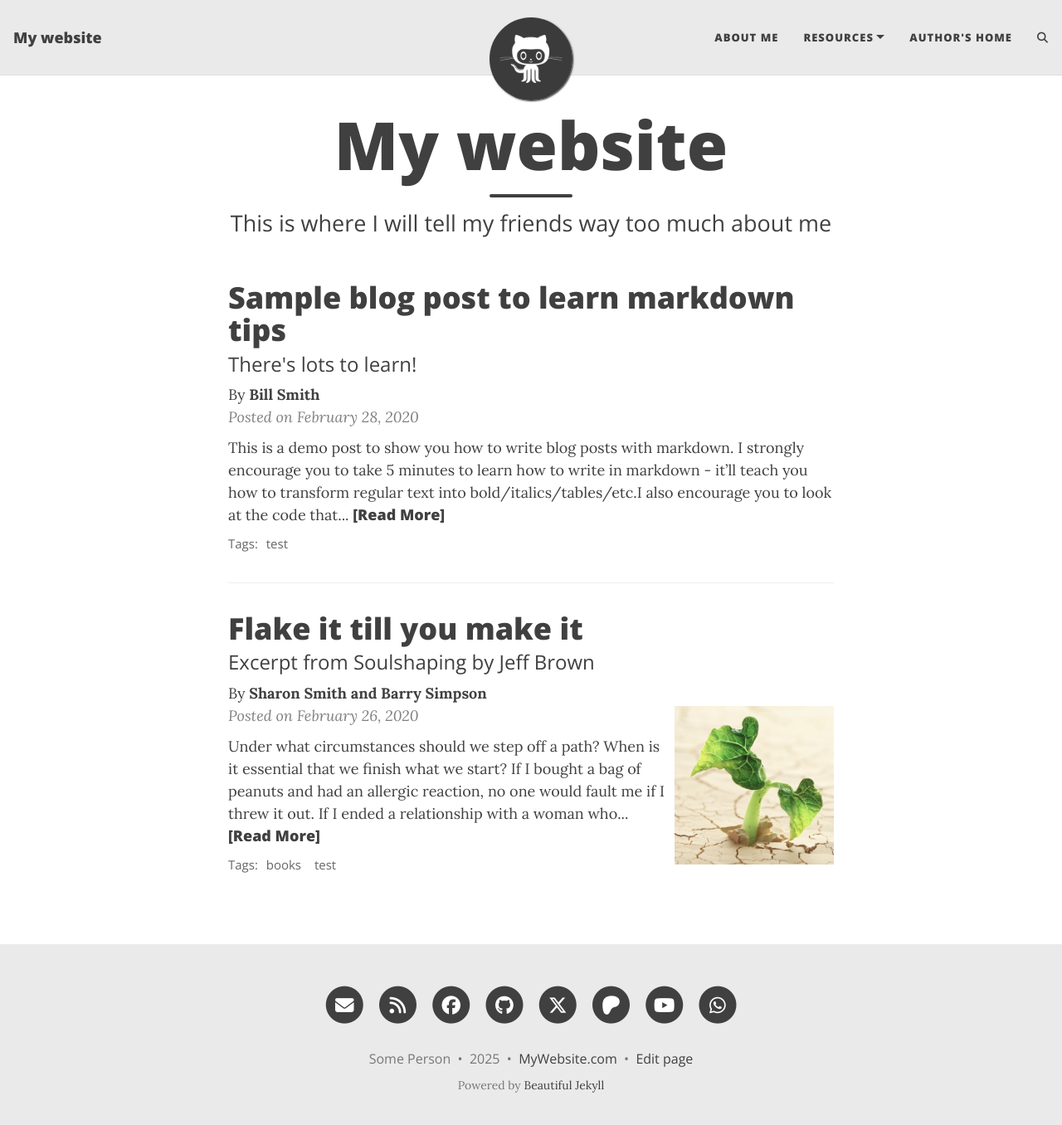
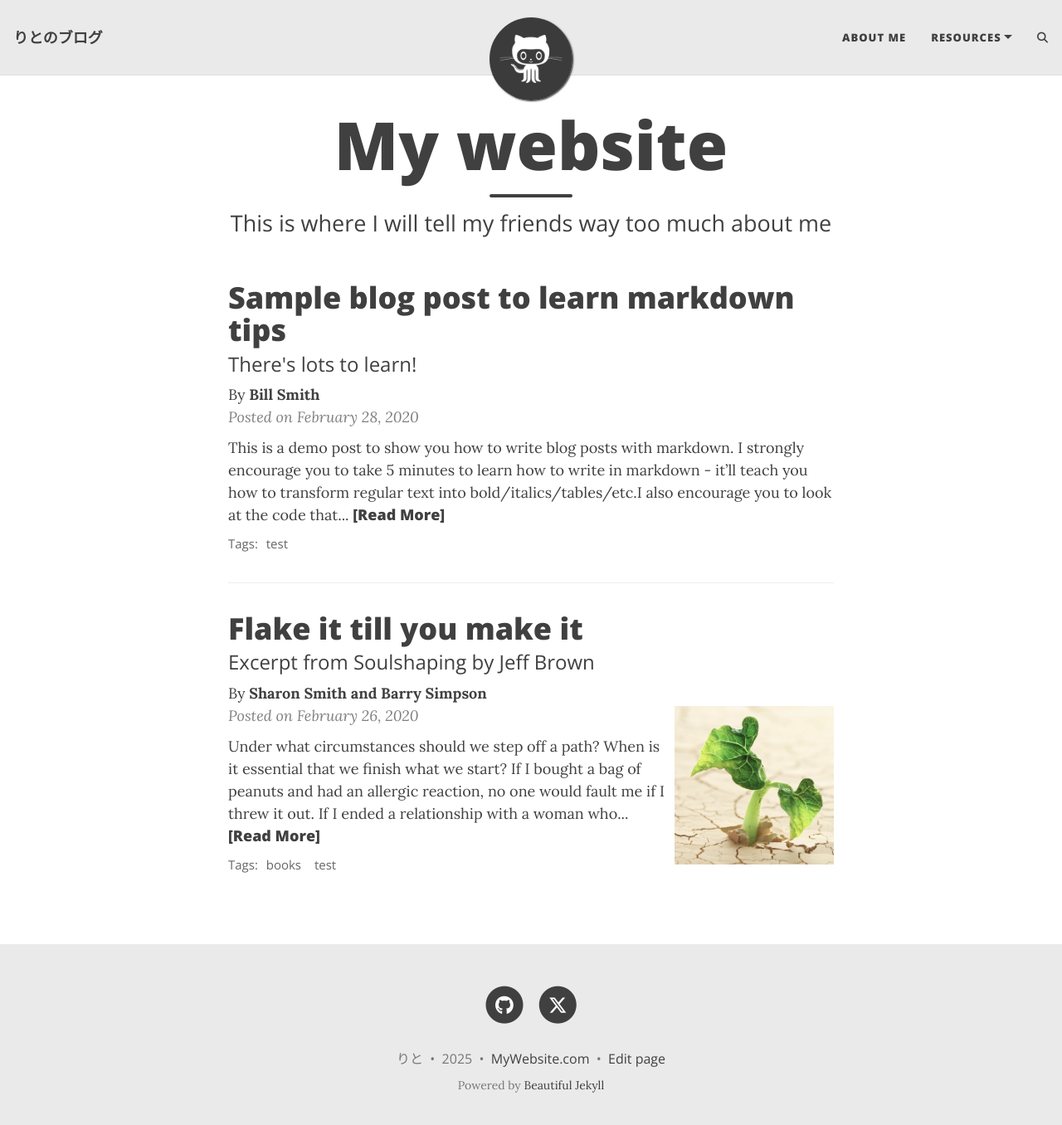
Before and after one commit to mikami1004/blog, a Jekyll site: the page built from index.html, in a window 1280 px wide and 1369 px high. Shown: the top 1356 px of the window at 83% size. Built offline with Jekyll 4.4.1, drawn with Linux system fonts in a browser that asks for light colours; the list of posts is cut into pages by our own code; comment, search, counter and statistics services are not loaded; some of the changed lines change nothing that is shown.

Commit message:
some change

```diff
--- a/_config.yml
+++ b/_config.yml
@@ -10,10 +10,10 @@
 ############################
 
 # Name of website
-title: My website
+title: りとのブログ
 
 # Your name to show in the footer
-author: Some Person
+author: りと
 
 ###############################################
 # --- List of links in the navigation bar --- #
@@ -24,7 +24,7 @@ navbar-links:
   Resources:
     - Beautiful Jekyll: "https://beautifuljekyll.com"
     - Learn markdown: "https://www.markdowntutorial.com/"
-  Author's home: "https://deanattali.com"
+  # Author's home: "https://deanattali.com"
 
 ################
 # --- Logo --- #
@@ -50,14 +50,14 @@ round-avatar: true
 # You can change the order that they show up on the page by changing the order here.
 # Uncomment the links you want to show and add your information to each one.
 social-network-links:
-  email: "someone@example.com"
-  rss: true  # remove this line if you don't want to show an RSS link at the bottom
-  facebook: deanattali
-  github: daattali
-  twitter: daattali
-  patreon: DeanAttali
-  youtube: "@daattali"
-  whatsapp: 15551212
+  # email: "someone@example.com"
+  # rss: true  # remove this line if you don't want to show an RSS link at the bottom
+  # facebook: deanattali
+  github: mikami1004
+  twitter: r_11235
+  # patreon: DeanAttali
+  # youtube: "@daattali"
+  # whatsapp: 15551212
 #  medium: yourname
 #  reddit: yourname or r/yoursubreddit
 #  linkedin: daattali
```
